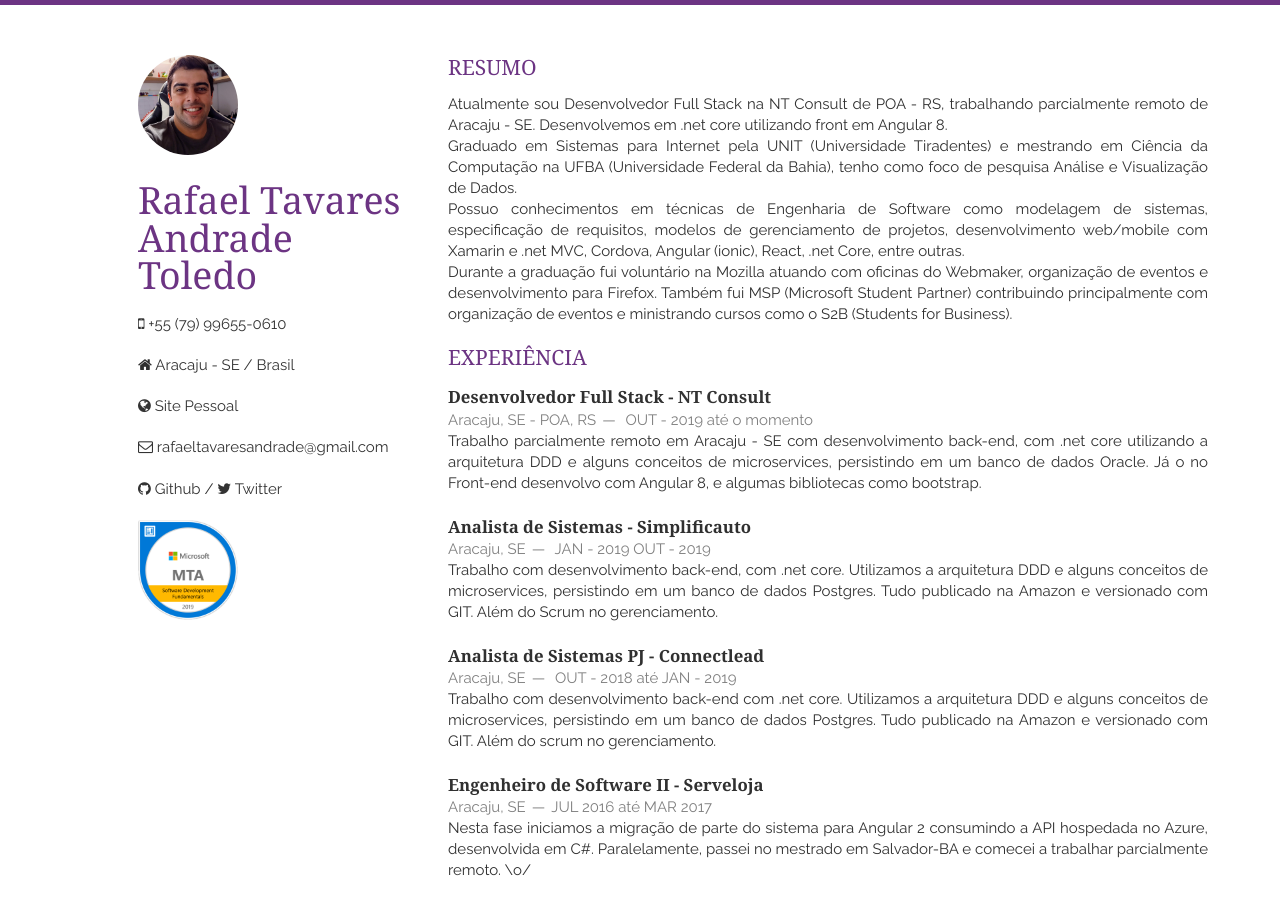
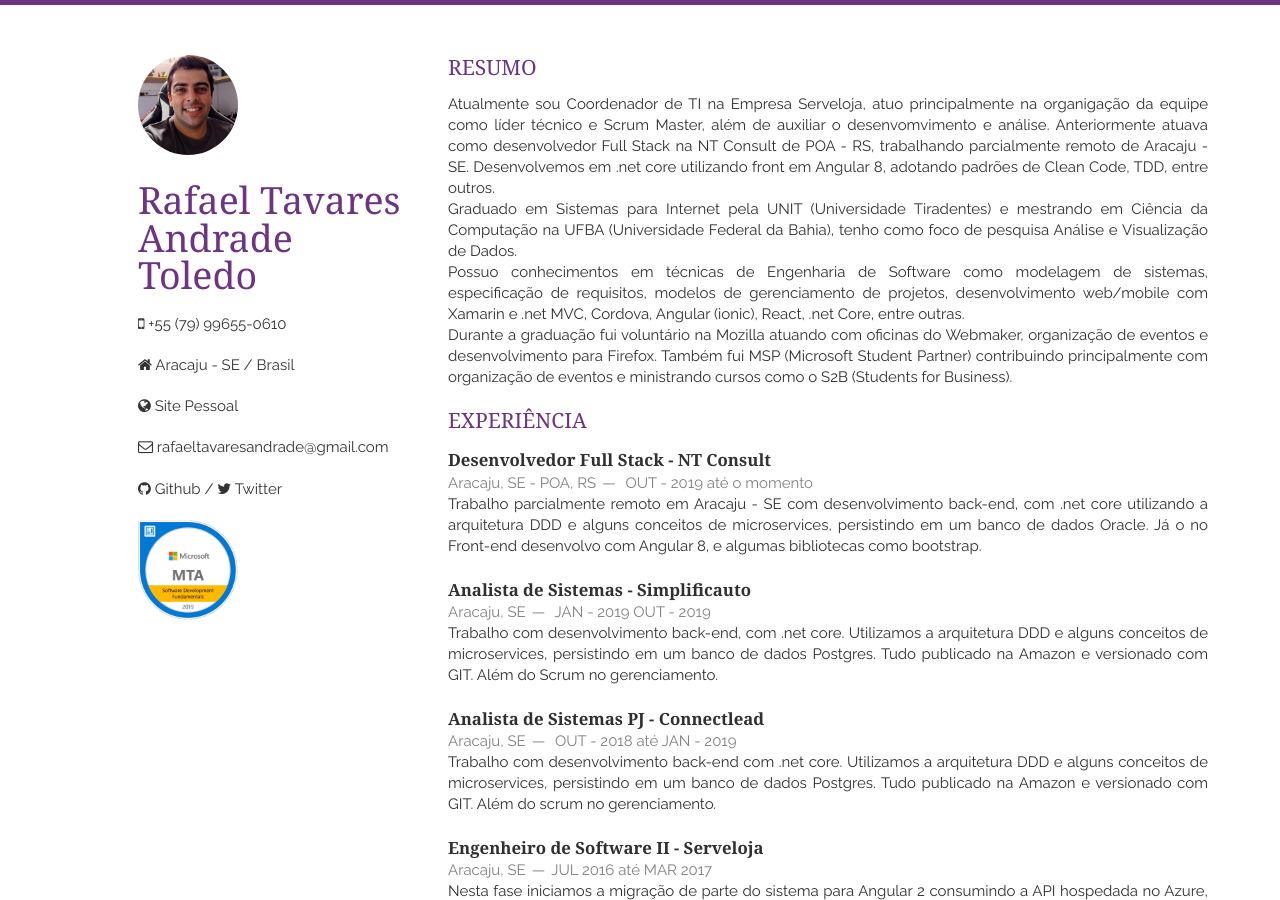
Before and after one commit to RafasTavares/resume-cv, a Jekyll site: the page built from index.html, in a window 1280 px wide and 900 px high. Built offline with Jekyll 4.4.1, drawn with Linux system fonts in a browser that asks for light colours; nearby versions of some CDN libraries; the list of posts is cut into pages by our own code.

Commit message:
Update abstract.html

```diff
--- a/_includes/abstract.html
+++ b/_includes/abstract.html
@@ -1,7 +1,10 @@
 <section class="thirteen columns">
 <h1>Resumo</h1>
 <p>
-Atualmente sou Desenvolvedor Full Stack na NT Consult de POA - RS, trabalhando parcialmente remoto de Aracaju - SE. Desenvolvemos em .net core utilizando front em Angular 8.
+ Atualmente sou Coordenador de TI na Empresa Serveloja, atuo principalmente na organigação da equipe como líder técnico e Scrum Master,
+  além de auxiliar o desenvomvimento e análise.
+  Anteriormente atuava como desenvolvedor Full Stack na NT Consult de POA - RS, trabalhando parcialmente remoto de Aracaju - SE.
+  Desenvolvemos em .net core utilizando front em Angular 8, adotando padrões de Clean Code, TDD, entre outros.
 <br/>
 Graduado em Sistemas para Internet pela UNIT (Universidade Tiradentes) e mestrando em Ciência da Computação na UFBA (Universidade Federal da Bahia), tenho como foco de pesquisa Análise e Visualização de Dados.
 <br/>
```
